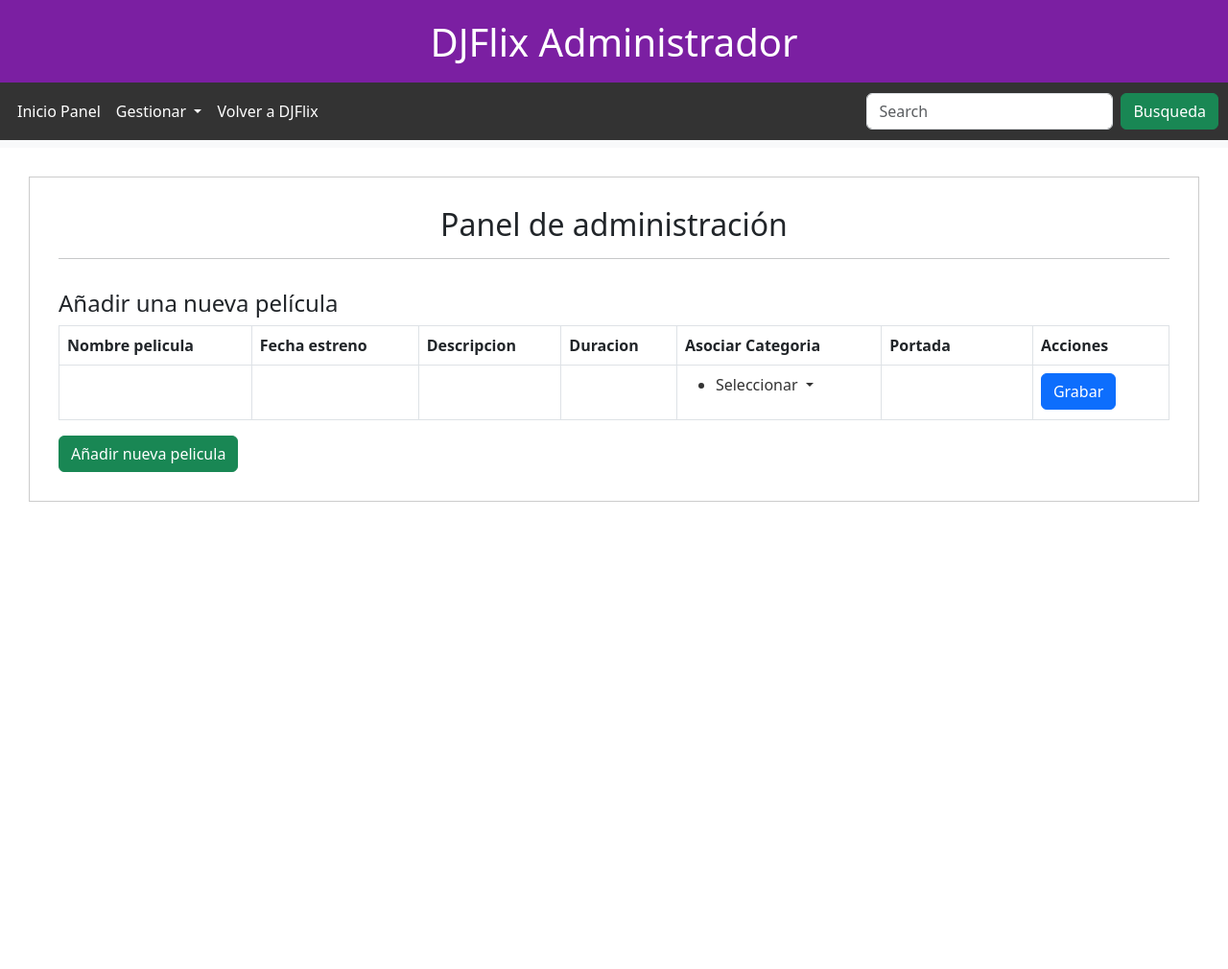
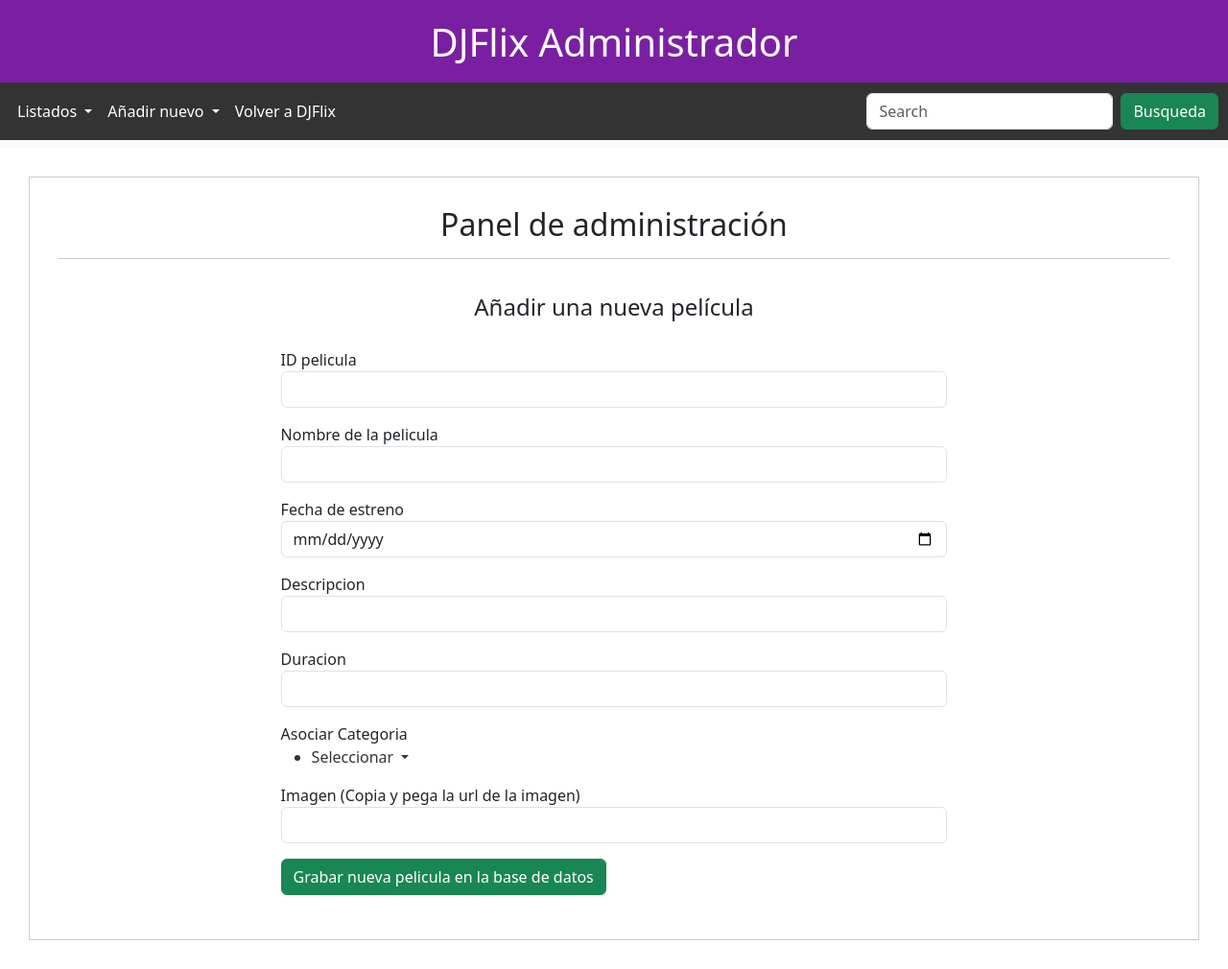
Before and after one commit to ceurrutia/DJFLIX, a Django app: page /create_pelicula/ in a window 1280 px wide. Shown: the whole page at 96% size. Before the commit the page ends 523 px from the top, so only its background shows below. Run offline with Django 4.2, Linux system fonts and the light colour scheme.

Commit message:
Corrijo nav de administracion, agrego form para crear peli

```diff
--- a/templates/administracion/base_admin.html
+++ b/templates/administracion/base_admin.html
@@ -30,27 +30,31 @@
             </button>
             <div class="collapse navbar-collapse" id="navbarSupportedContent">
                 <ul class="navbar-nav me-auto mb-2 mb-lg-0">
-                    <li class="nav-item">
-                        <a class="nav-link active" aria-current="page" href={% url "administracion" %}>Inicio Panel </a>
+
+                    <li class="nav-item dropdown">
+                        <a class="nav-link dropdown-toggle" href="#" role="button" data-bs-toggle="dropdown"
+                            aria-expanded="false">
+                            Listados
+                        </a>
+                        <ul class="dropdown-menu">
+                            <li><a class="dropdown-item" href="producto-create.html">Categorias</a></li>
+                            <li><a class="dropdown-item" href="{% url "administracion" %}">Peliculas</a></li>
+                            <li><a class="dropdown-item" href="producto-create.html">Series</a></li>
+                            <li><a class="dropdown-item" href="producto-create.html">Suscriptores</a></li>
+
+                        </ul>
                     </li>
 
                     <li class="nav-item dropdown">
                         <a class="nav-link dropdown-toggle" href="#" role="button" data-bs-toggle="dropdown"
                             aria-expanded="false">
-                            Gestionar
+                            Añadir nuevo
                         </a>
                         <ul class="dropdown-menu">
-                            <li><a class="dropdown-item" href="producto-create.html">Categorías</a></li>
-                            <li><a class="dropdown-item" href="producto-create.html">Peliculas</a></li>
-                            <li><a class="dropdown-item" href="producto-create.html">Series</a></li>
-                            <li><a class="dropdown-item" href="producto-create.html">Suscriptores</a></li>
-
-
-                            <!--<li><a class="dropdown-item" href="#">Another action</a></li>
-                            <li>
-                                <hr class="dropdown-divider">
-                            </li>
-                            <li><a class="dropdown-item" href="#">Something else here</a></li> -->
+                            <li><a class="dropdown-item" href="producto-create.html">Categoría</a></li>
+                            <li><a class="dropdown-item" href="{% url "create_pelicula" %}">Pelicula</a></li>
+                            <li><a class="dropdown-item" href="producto-create.html">Serie</a></li>
+                            <li><a class="dropdown-item" href="producto-create.html">Suscriptor</a></li>
                         </ul>
                     </li>
                     <li class="nav-item">
--- a/templates/administracion/create_pelicula.html
+++ b/templates/administracion/create_pelicula.html
@@ -7,32 +7,36 @@
 
                 <hr>
 
+                <h4 class="text-center" style="padding:20px;"> Añadir una nueva película</h4>
 
-                        <div class="table-responsive">
-                            <table class="table table-bordered">
-                                <h4> Añadir una nueva película</h4>
-                                <thead>
-                                    <tr>
+                <div class="form-editar">
+                    <div class="box" id="app">
 
-                                        <th scope="col">Nombre pelicula</th>
-                                        <th scope="col">Fecha estreno</th>
-                                        <th scope="col">Descripcion</th>
-                                        <th scope="col">Duracion</th>
-                                        <th scope="col">Asociar Categoria</th>
-                                        <th scope="col">Portada</th>
-                                        <th scope="col">Acciones</th>
+                        <form>
 
-                                    </tr>
-                                </thead>
-                                <tbody>
-                                    <!-- Iterar sobre cada producto -->
-                                    <tr class="" v-for="pelicula in peliculas">
+                            <div class="mb-3">
+                                <label for="nombre">ID pelicula</label>
+                                <input type="text" class="form-control" name="id" id="id_pelicula" v-model="id">
+                            </div>
 
-                                        <td>{{peliculas.nombre}}</td>
-                                        <td>{{peliculas.fecha_estreno}}</td>
-                                        <td>{{peliculas.descripcion}}</td>
-                                        <td>{{peliculas.duracion}}</td>
-                                        <td>
+                            <div class="mb-3">
+                                <label for="nombre">Nombre de la pelicula</label>
+                                <input type="text" class="form-control" name="nombre" id="nombre" v-model="nombre">
+                            </div>
+                            <div class="mb-3">
+                                <label for="fecha_estreno" > Fecha de estreno </label>
+                                <input type="date" class="form-control" name="fecha_estreno" id="fecha_estreno" v-model="fecha_estreno">
+                            </div>
+                            <div class="mb-3">
+                                <label for="Descripcion">Descripcion</label>
+                                <input type="textarea" class="form-control" name="stock" id="stock" v-model="stock">
+                            </div>
+                            <div class="mb-3">
+                                <label for="Descripcion">Duracion</label>
+                                <input type="text" class="form-control" name="duracion" id="duracion" v-model="duracion">
+                            </div>
+                            <div class="mb-3">
+                                <label for="Descripcion">Asociar Categoria</label>
                                 <ul>
                                     <li class="nav-item dropdown" style="color:#333;">
                                         <a class="nav-link dropdown-toggle"  href="#" role="button" data-bs-toggle="dropdown"
@@ -48,30 +52,17 @@
                                         <li><a class="dropdown-item" style="color:#333;" href="producto-create.html">Anime</a></li>
 
                                     </ul>
-                                        </li>
-                                    </ul>
-                                        </td>
+                            </div>
+                            <div class="mb-3">
+                                <label for="imagen">Imagen (Copia y pega la url de la imagen)</label>
+                                <input type="text" class="form-control" name="imagen" id="imagen" v-model="imagen">
 
 
+                            </div>
 
+                            <button type="button" class="btn btn-success" v-on:click="grabar()">Grabar nueva pelicula en la base de datos</button>
+                        </form>
+                    </div>
+                </div>
 
-                                        <td>
-                                            <img width="150" :src="producto.imagen" :alt="producto.nombre">
-                                        </td>
-
-                                        <td>
-                                            <!-- Botón para grabar el registro -->
-                                            <a class="btn btn-primary"
-                                                :href="'producto-update.html?id='+ producto.id">Grabar</a>
-
-                                        </td>
-
-
-                                    </tr>
-                                </tbody>
-                            </table>
-                            <button type="button" class="btn btn-success" style="margin-right:5px;" ><a href={% url "create_pelicula" %}>Añadir
-                                nueva pelicula
-                            </a></button>
-                        </div>
 {% endblock%}
```
Also changed, not shown: administracion/forms.py (added, +46 -0 lines). Lines whose indentation alone changed are shown as unchanged.
